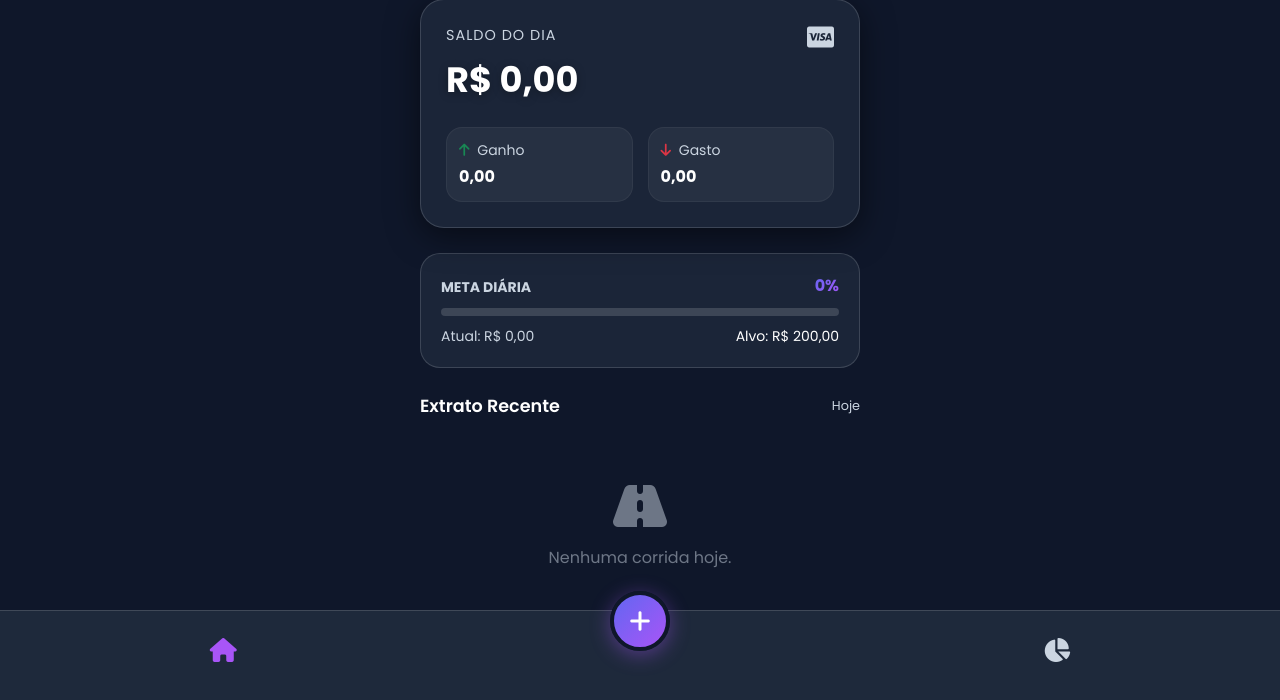
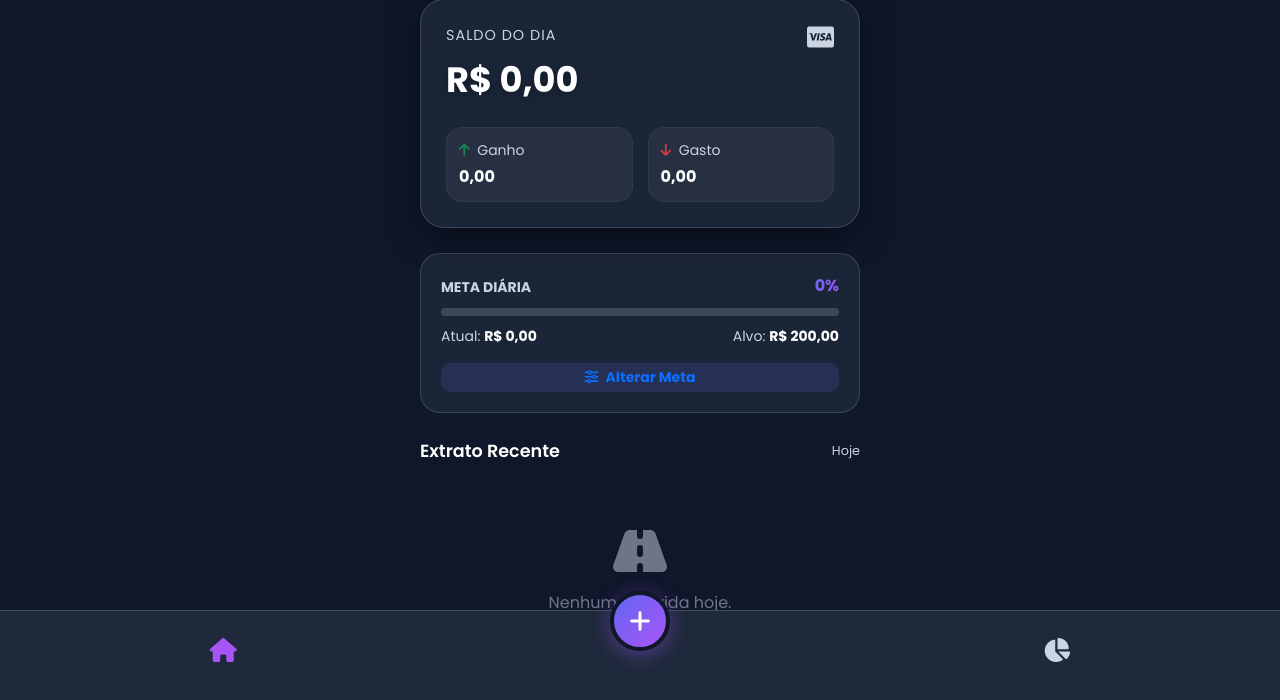
Before and after one commit to TeylonMax/app-motoboy, a Flask app: page / in a window 1280 px wide. Shown: the part 99-799 px from the top of the page. Run offline with Flask 3, Linux system fonts and the light colour scheme; the visitor is signed in with stand-in values (Sample User, id 1); data that the repository does not hold is empty.

Commit message:
Forcar atualizacao do visual

```diff
--- a/templates/index.html
+++ b/templates/index.html
@@ -17,7 +17,7 @@
     <div class="header-profile">
         <div>
             <span class="text-muted small">Olá,</span>
-            <h4 class="m-0 fw-bold">{{ nome.split()[0] }}</h4>
+            <h4 class="m-0 fw-bold text-white">{{ nome.split()[0] }}</h4>
         </div>
         <div class="d-flex gap-3 align-items-center">
             <i class="fas fa-eye text-muted fs-5 cursor-pointer" id="eye-icon" onclick="togglePrivacy()"></i>
@@ -40,11 +40,11 @@
             <div class="stats-row">
                 <div class="stat-item">
                     <small class="text-muted mb-1"><i class="fas fa-arrow-up text-success me-1"></i> Ganho</small>
-                    <span class="fw-bold privacy-target">{{ fat_dia | format_currency }}</span>
+                    <span class="fw-bold text-white privacy-target">{{ fat_dia | format_currency }}</span>
                 </div>
                 <div class="stat-item">
                     <small class="text-muted mb-1"><i class="fas fa-arrow-down text-danger me-1"></i> Gasto</small>
-                    <span class="fw-bold privacy-target">{{ gasto_dia | format_currency }}</span>
+                    <span class="fw-bold text-white privacy-target">{{ gasto_dia | format_currency }}</span>
                 </div>
             </div>
         </div>
@@ -57,10 +57,16 @@
             <div class="progress">
                 <div class="progress-bar {{ cor_barra }}" role="progressbar" style="width: {{ largura_barra }}%"></div>
             </div>
-            <div class="d-flex justify-content-between small mt-2">
-                <span class="text-muted">Atual: R$ {{ fat_dia | format_currency }}</span>
-                <span class="text-white">Alvo: R$ {{ meta | format_currency }}</span>
+            <div class="d-flex justify-content-between small mt-2 mb-3">
+                <span class="text-muted">Atual: <b class="text-white">R$ {{ fat_dia | format_currency }}</b></span>
+                <span class="text-muted">Alvo: <b class="text-white">R$ {{ meta | format_currency }}</b></span>
             </div>
+
+            <button class="btn btn-sm w-100 text-primary fw-bold"
+                    style="background: rgba(99, 102, 241, 0.15); border: none; border-radius: 10px;"
+                    data-bs-toggle="modal" data-bs-target="#metaModal">
+                <i class="fas fa-sliders-h me-1"></i> Alterar Meta
+            </button>
         </div>
 
         <div class="section-title">
@@ -76,7 +82,7 @@
                         <i class="fas {{ 'fa-motorcycle' if t.tipo == 'entrada' else 'fa-shop' }}"></i>
                     </div>
                     <div>
-                        <span class="d-block fw-bold" style="font-size: 0.95rem;">{{ t.descricao }}</span>
+                        <span class="d-block fw-bold text-white" style="font-size: 0.95rem;">{{ t.descricao }}</span>
                         <small class="text-muted" style="font-size: 0.75rem;">
                             {{ t.data.split('-')[2] }}/{{ t.data.split('-')[1] }}
                         </small>
@@ -86,7 +92,7 @@
                     <div class="fw-bold privacy-target {{ 'text-success' if t.tipo == 'entrada' else 'text-danger' }}">
                         {{ '+' if t.tipo == 'entrada' else '-' }} R$ {{ t.valor | format_currency }}
                     </div>
-                    <a href="{{ url_for('deletar', id=t.id) }}" class="text-secondary opacity-50 small text-decoration-none" onclick="return confirm('Apagar este item?')">
+                    <a href="{{ url_for('deletar', id=t.id) }}" class="text-muted opacity-50 small text-decoration-none ms-2" onclick="return confirm('Apagar este item?')">
                         <i class="fas fa-trash-alt"></i>
                     </a>
                 </div>
@@ -101,7 +107,7 @@
     </div>
 
     <div id="view-stats" style="display: none;">
-        <h5 class="mb-4 fw-bold">Desempenho Semanal</h5>
+        <h5 class="mb-4 fw-bold text-white">Desempenho Semanal</h5>
         <div class="card dashboard-card p-3 mb-4">
             <canvas id="graficoSemanal"></canvas>
         </div>
@@ -142,7 +148,7 @@
     <div class="modal-dialog modal-dialog-centered modal-sm">
         <div class="modal-content">
             <div class="modal-header border-0 pb-0">
-                <h5 class="modal-title fw-bold">Novo Lançamento</h5>
+                <h5 class="modal-title fw-bold text-white">Novo Lançamento</h5>
                 <button type="button" class="btn-close btn-close-white" data-bs-dismiss="modal"></button>
             </div>
             <div class="modal-body pt-3">
@@ -183,6 +189,27 @@
     </div>
 </div>
 
+<div class="modal fade" id="metaModal" tabindex="-1">
+    <div class="modal-dialog modal-dialog-centered modal-sm">
+        <div class="modal-content">
+            <div class="modal-header border-0 pb-0">
+                <h5 class="modal-title fw-bold text-white">Definir Meta Diária</h5>
+                <button type="button" class="btn-close btn-close-white" data-bs-dismiss="modal"></button>
+            </div>
+            <div class="modal-body p-4 text-center">
+                <form action="{{ url_for('definir_meta') }}" method="POST">
+                    <p class="text-muted small mb-3">Quanto você quer fazer por dia?</p>
+                    <div class="mb-4 position-relative">
+                         <span class="position-absolute text-muted" style="left: 15px; top: 18px;">R$</span>
+                        <input type="number" name="meta" step="0.01" value="{{ meta }}" class="form-control form-control-lg text-center input-valor" required inputmode="decimal">
+                    </div>
+                    <button type="submit" class="btn w-100 fw-bold py-3 text-white btn-salvar">ATUALIZAR META</button>
+                </form>
+            </div>
+        </div>
+    </div>
+</div>
+
 <script src="https://cdn.jsdelivr.net/npm/bootstrap@5.3.2/dist/js/bootstrap.bundle.min.js"></script>
 <script src="https://cdn.jsdelivr.net/npm/chart.js"></script>
 <script src="{{ url_for('static', filename='js/script.js') }}"></script>
```
